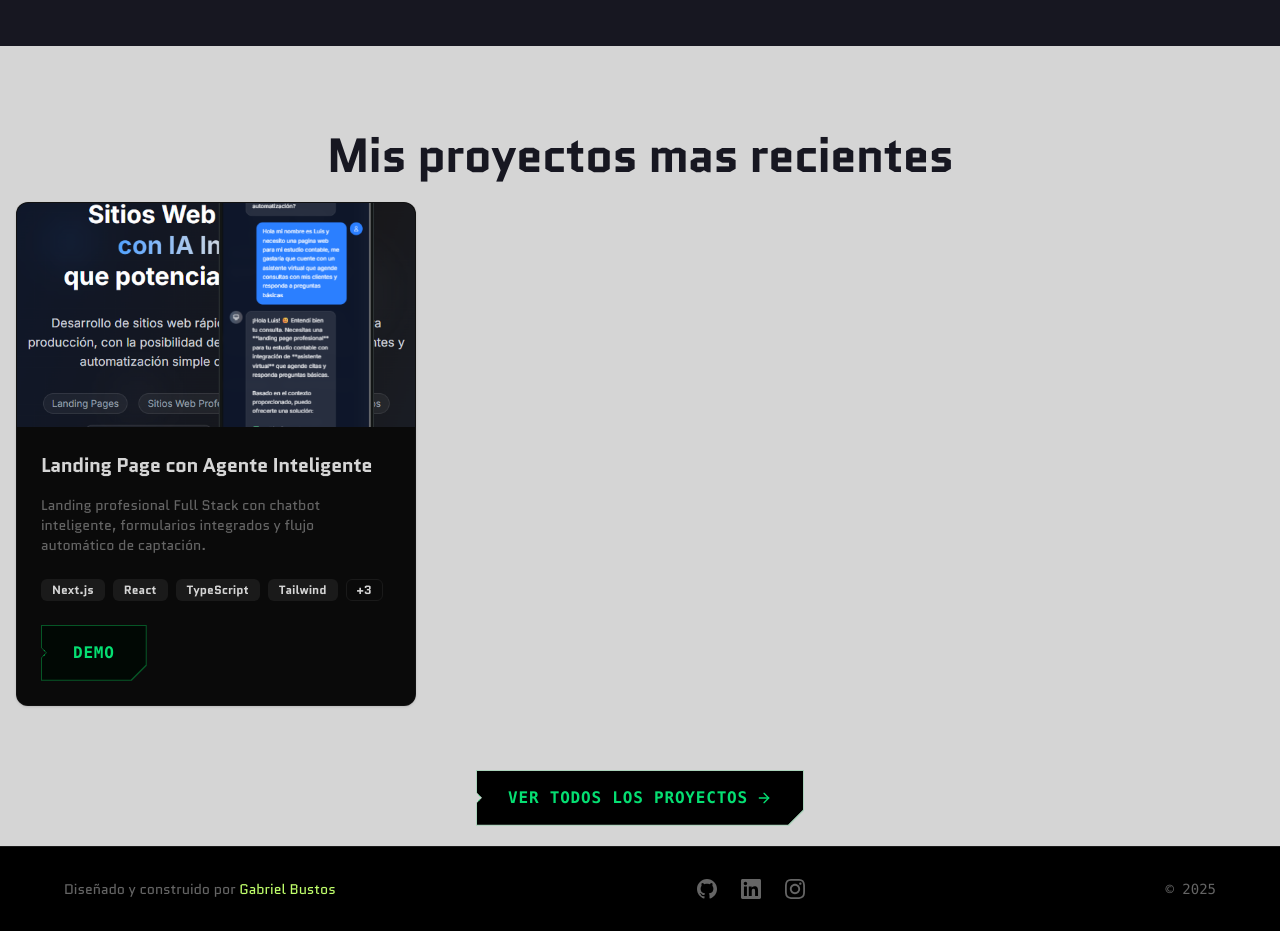
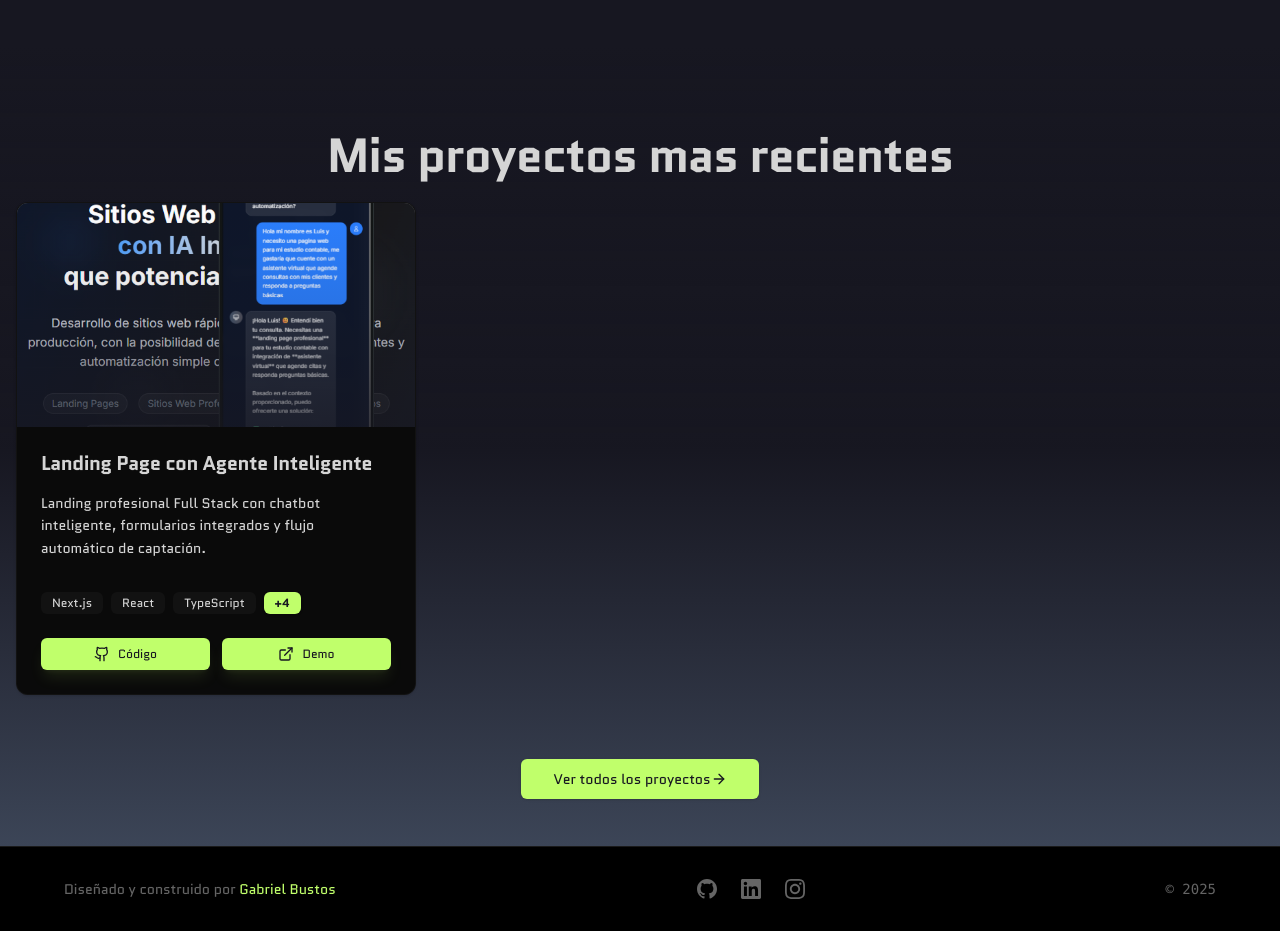
Before and after one commit to gabrielbustosdev/portafolio-profesional, a Next.js app: page / in a window 1280 px wide. Shown: the part 3220-4151 px from the top of the page. Built offline with nearby package versions, Linux system fonts and the light colour scheme.

Commit message:
feat: introduce dynamic projects section with individual detail pages and card components

```diff
--- /dev/null
+++ b/app/projects/[slug]/page.tsx
@@ -0,0 +1,128 @@
+import { getAllProjects, getProjectBySlug } from "@/lib/project-data";
+import { notFound } from "next/navigation";
+import { MDXRemote } from "next-mdx-remote/rsc";
+import Link from "next/link";
+import { ArrowLeft, Github, ExternalLink, Calendar, Clock } from "lucide-react";
+import { Button } from "@/components/ui/button";
+import { Badge } from "@/components/ui/badge";
+
+export async function generateStaticParams() {
+  const projects = getAllProjects();
+  return projects.map((project) => ({
+    slug: project.slug,
+  }));
+}
+
+export default async function ProjectPage({
+  params,
+}: {
+  params: Promise<{ slug: string }>;
+}) {
+  const { slug } = await params;
+  const project = getProjectBySlug(slug);
+
+  if (!project) {
+    notFound();
+  }
+
+  const { frontmatter, content } = project;
+
+  return (
+    <main className="min-h-screen pt-24 pb-16 px-4 sm:px-6 lg:px-8 bg-background">
+      <div className="max-w-4xl mx-auto">
+        {/* Back Button */}
+        <div className="mb-8">
+          <Button
+            variant="ghost"
+            asChild
+            className="group text-muted-foreground hover:text-foreground"
+          >
+            <Link href="/projects">
+              <ArrowLeft className="mr-2 h-4 w-4 group-hover:-translate-x-1 transition-transform" />
+              Volver a Proyectos
+            </Link>
+          </Button>
+        </div>
+
+        {/* Header Section */}
+        <div className="space-y-6 mb-12">
+          <div className="space-y-4">
+            <h1 className="text-4xl md:text-5xl font-bold tracking-tight text-foreground">
+              {frontmatter.title}
+            </h1>
+            <p className="text-xl text-muted-foreground leading-relaxed">
+              {frontmatter.description}
+            </p>
+          </div>
+
+          {/* Meta Info */}
+          <div className="flex flex-wrap gap-4 items-center text-sm text-muted-foreground border-y border-border py-4">
+            {frontmatter.date && (
+              <div className="flex items-center gap-2">
+                <Calendar className="h-4 w-4" />
+                <span>{frontmatter.date}</span>
+              </div>
+            )}
+            {frontmatter.role && (
+              <div className="flex items-center gap-2">
+                <span className="font-medium text-foreground">Rol:</span>
+                <span>{frontmatter.role}</span>
+              </div>
+            )}
+            {frontmatter.status && (
+              <Badge variant="outline" className="capitalize">
+                {frontmatter.status}
+              </Badge>
+            )}
+          </div>
+
+          {/* Tech Stack */}
+          {frontmatter.techStack && (
+            <div className="flex flex-wrap gap-2">
+              {frontmatter.techStack.map((tech) => (
+                <Badge key={tech} variant="secondary" className="px-3 py-1">
+                  {tech}
+                </Badge>
+              ))}
+            </div>
+          )}
+
+          {/* Action Buttons */}
+          <div className="flex flex-wrap gap-4 pt-2">
+            {frontmatter.repo && (
+              <Button variant="outline" asChild>
+                <a
+                  href={frontmatter.repo}
+                  target="_blank"
+                  rel="noopener noreferrer"
+                  className="gap-2"
+                >
+                  <Github className="h-4 w-4" />
+                  Ver Código
+                </a>
+              </Button>
+            )}
+            {frontmatter.liveDemo && (
+              <Button asChild>
+                <a
+                  href={frontmatter.liveDemo}
+                  target="_blank"
+                  rel="noopener noreferrer"
+                  className="gap-2"
+                >
+                  <ExternalLink className="h-4 w-4" />
+                  Ver Demo
+                </a>
+              </Button>
+            )}
+          </div>
+        </div>
+
+        {/* Content Section */}
+        <article className="prose prose-lg dark:prose-invert max-w-none prose-headings:scroll-mt-20 prose-headings:font-bold prose-a:text-primary prose-a:no-underline hover:prose-a:underline prose-img:rounded-xl prose-img:shadow-lg">
+          <MDXRemote source={content} />
+        </article>
+      </div>
+    </main>
+  );
+}
--- a/app/projects/page.tsx
+++ b/app/projects/page.tsx
@@ -1,7 +1,33 @@
+import Projects from "@/components/Projects";
+import { getAllProjects } from "@/lib/project-data";
+import { Metadata } from "next";
+
+export const metadata: Metadata = {
+  title: "Proyectos | Gabriel Bustos",
+  description:
+    "Explora mi portafolio completo de proyectos de desarrollo web, aplicaciones y experimentos.",
+};
+
 export default function ProjectsPage() {
+  const projects = getAllProjects();
+
   return (
-    <div>
-      <h1>Proyectos</h1>
-    </div>
+    <main className="min-h-screen pt-24 pb-16 px-4 sm:px-6 lg:px-8 bg-background">
+      <div className="max-w-7xl mx-auto space-y-12">
+        {/* Header Section */}
+        <div className="space-y-6 text-center max-w-3xl mx-auto">
+          <h1 className="text-4xl md:text-5xl font-bold tracking-tight bg-clip-text text-transparent bg-gradient-to-r from-primary to-primary/60">
+            Mis Proyectos
+          </h1>
+          <p className="text-xl text-muted-foreground leading-relaxed">
+            Una colección de mis trabajos más recientes, experimentos y
+            aplicaciones en producción.
+          </p>
+        </div>
+
+        {/* Projects Grid */}
+        <Projects projects={projects} />
+      </div>
+    </main>
   );
 }
--- a/components/ProjectCard.tsx
+++ b/components/ProjectCard.tsx
@@ -1,3 +1,5 @@
+"use client";
+
 import { ProjectPost } from "../types";
 import {
   Card,
@@ -7,74 +9,123 @@ import {
   CardTitle,
 } from "@/components/ui/card";
 import { Badge } from "@/components/ui/badge";
-import Button from "@/components/ui/CustomButton";
-import { Github, ExternalLink } from "lucide-react";
+import { Button } from "@/components/ui/button";
+import { Github, ExternalLink, ArrowRight, Eye } from "lucide-react";
 import Link from "next/link";
+import Image from "next/image";
 
 export default function ProjectCard({ project }: { project: ProjectPost }) {
   const { title, description, image, repo, liveDemo, techStack } =
     project.frontmatter;
 
   return (
-    <Card className="overflow-hidden flex flex-col h-full hover:shadow-lg transition-all duration-300 border-border/50 hover:border-primary/50 group">
-      <div className="relative aspect-video overflow-hidden">
+    <Card className="group relative overflow-hidden flex flex-col h-full border-border/50 bg-card hover:shadow-2xl hover:shadow-primary/10 hover:border-primary/50 transition-all duration-500">
+      {/* Clickable Area for the whole card */}
+      <Link
+        href={`/projects/${project.slug}`}
+        className="absolute inset-0 z-10 focus:outline-none focus:ring-2 focus:ring-primary/50 rounded-xl"
+        aria-label={`Ver detalles de ${title}`}
+      />
+
+      {/* Image Section */}
+      <div className="relative aspect-video overflow-hidden bg-muted">
         {image?.src ? (
-          <img
+          <div className="relative w-full h-full">
+            <Image
               src={image.src}
               alt={image.alt || title}
-            className="object-cover w-full h-full transition-transform duration-500 group-hover:scale-105"
+              fill
+              className="object-cover transition-transform duration-700 group-hover:scale-110 group-hover:blur-[2px]"
+              sizes="(max-width: 768px) 100vw, (max-width: 1200px) 50vw, 33vw"
             />
+            {/* Overlay Gradient */}
+            <div className="absolute inset-0 bg-gradient-to-t from-background via-background/20 to-transparent opacity-60 group-hover:opacity-40 transition-opacity duration-500" />
+
+            {/* View Project Button Overlay */}
+            <div className="absolute inset-0 flex items-center justify-center opacity-0 group-hover:opacity-100 transition-opacity duration-300">
+              <div className="bg-transparent text-primary px-4 py-2 rounded-lg border border-primary font-medium flex items-center gap-2 shadow-lg transform translate-y-4 group-hover:translate-y-0 transition-transform duration-300">
+                <Eye className="w-4 h-4" />
+                Ver Proyecto
+              </div>
+            </div>
+          </div>
         ) : (
-          <div className="w-full h-full bg-muted flex items-center justify-center text-muted-foreground">
-            No Image
+          <div className="w-full h-full flex items-center justify-center text-muted-foreground bg-secondary/50">
+            <span className="text-sm font-medium">Sin imagen</span>
           </div>
         )}
-        <div className="absolute inset-0 bg-gradient-to-t from-background/80 to-transparent opacity-0 group-hover:opacity-100 transition-opacity duration-300" />
       </div>
 
-      <CardHeader className="p-6 pb-2">
-        <CardTitle className="text-xl font-bold line-clamp-1 group-hover:text-primary transition-colors">
+      {/* Content Section */}
+      <CardHeader className="relative p-6 pb-2 z-20">
+        <div className="flex justify-between items-start gap-4">
+          <CardTitle className="text-xl font-bold leading-tight group-hover:text-primary transition-colors duration-300">
             {title}
           </CardTitle>
+        </div>
       </CardHeader>
 
-      <CardContent className="p-6 pt-2 flex-grow flex flex-col gap-4">
-        <p className="text-muted-foreground text-sm line-clamp-3">
+      <CardContent className="relative p-6 pt-2 flex-grow flex flex-col gap-4 z-20">
+        <p className="text-[#D5D5D5] text-sm line-clamp-3 leading-relaxed">
           {description}
         </p>
 
         {techStack && techStack.length > 0 && (
-          <div className="flex flex-wrap gap-2 mt-auto pt-2">
-            {techStack.slice(0, 4).map((tech) => (
-              <Badge key={tech} variant="secondary" className="text-xs">
+          <div className="flex flex-wrap gap-2 mt-auto pt-4">
+            {techStack.slice(0, 3).map((tech) => (
+              <Badge
+                key={tech}
+                variant="secondary"
+                className="text-xs font-medium bg-secondary/50 hover:bg-secondary transition-colors"
+              >
                 {tech}
               </Badge>
             ))}
-            {techStack.length > 4 && (
-              <Badge variant="outline" className="text-xs">
-                +{techStack.length - 4}
+            {techStack.length > 3 && (
+              <Badge variant="default" className="text-xs">
+                +{techStack.length - 3}
               </Badge>
             )}
           </div>
         )}
       </CardContent>
 
-      <CardFooter className="p-6 pt-0 flex gap-3">
+      {/* Footer / Actions */}
+      <CardFooter className="relative p-6 pt-0 flex gap-3 z-30">
         {repo && (
           <Button
-            variant="outline"
+            variant="default"
             size="sm"
-            className="flex-1 gap-2"
+            className="flex-1 gap-2 shadow-lg shadow-primary/10 hover:shadow-primary/30 transition-all duration-300"
+            asChild
+          >
+            <a
               href={repo}
               target="_blank"
+              rel="noopener noreferrer"
+              onClick={(e) => e.stopPropagation()} // Prevent card click
             >
               <Github className="w-4 h-4" />
-            Code
+              Código
+            </a>
           </Button>
         )}
         {liveDemo && (
-          <Button href={liveDemo} target="_blank" variant="primary" size="lg">
+          <Button
+            variant="default"
+            size="sm"
+            className="flex-1 gap-2 shadow-lg shadow-primary/10 hover:shadow-primary/30 transition-all duration-300"
+            asChild
+          >
+            <a
+              href={liveDemo}
+              target="_blank"
+              rel="noopener noreferrer"
+              onClick={(e) => e.stopPropagation()} // Prevent card click
+            >
+              <ExternalLink className="w-4 h-4" />
               Demo
+            </a>
           </Button>
         )}
       </CardFooter>
--- a/components/Projects.tsx
+++ b/components/Projects.tsx
@@ -1,6 +1,6 @@
 import { ProjectsProps } from "../types";
 import ProjectCard from "./ProjectCard";
-import Button from "@/components/ui/CustomButton";
+import { Button } from "@/components/ui/button";
 import Link from "next/link";
 import { ArrowRight } from "lucide-react";
 
@@ -22,13 +22,15 @@ export default function Projects({
       {showViewMore && (
         <div className="flex justify-center pt-8">
           <Button
-            variant="outline"
+            variant="default"
             size="lg"
             className="group border-primary/50 hover:border-primary hover:bg-primary/10 text-primary-foreground hover:text-primary transition-all duration-300"
-            href="/projects"
+            asChild
           >
-            Ver todos los proyectos
-            <ArrowRight className="w-4 h-4 group-hover:translate-x-1 transition-transform" />
+            <Link href="/projects">
+              Ver todos los proyectos
+              <ArrowRight className="w-4 h-4 group-hover:translate-x-1 transition-transform" />
+            </Link>
           </Button>
         </div>
       )}
--- a/components/RecentProjects.tsx
+++ b/components/RecentProjects.tsx
@@ -1,11 +1,16 @@
-import { getAllProjects } from "../app/api/projects/route";
+import { getAllProjects } from "@/lib/project-data";
 import Projects from "./Projects";
 
 export default function RecentProjects() {
   const projects = getAllProjects();
   return (
-    <div className="min-h-screen flex flex-col gap-4 items-center bg-foreground p-4 pt-20">
-      <h1 className="text-3xl md:text-5xl font-bold text-background leading-tight tracking-tight">
+    <div
+      className="min-h-screen flex flex-col gap-4 items-center
+    bg-gradient-to-b from-background via-slate-300/50 to-slate-800/50
+    dark:from-background dark:via-background/50 dark:to-slate-500/50
+    p-4 pt-20"
+    >
+      <h1 className="text-3xl md:text-5xl font-bold text-foreground leading-tight tracking-tight">
         Mis proyectos mas recientes
       </h1>
       <Projects projects={projects} limit={3} showViewMore={true} />
--- /dev/null
+++ b/lib/project-data.ts
@@ -0,0 +1,54 @@
+import fs from "fs";
+import path from "path";
+import matter from "gray-matter";
+import { ProjectPost } from "@/types/projectPost";
+
+const projectsDirectory = path.join(process.cwd(), "lib/projects");
+
+export function getAllProjects(): ProjectPost[] {
+  // Create directory if it doesn't exist
+  if (!fs.existsSync(projectsDirectory)) {
+    return [];
+  }
+
+  const fileNames = fs.readdirSync(projectsDirectory);
+  const allProjectsData = fileNames
+    .filter((fileName) => fileName.endsWith(".mdx"))
+    .map((fileName) => {
+      const slug = fileName.replace(/\.mdx$/, "");
+      const fullPath = path.join(projectsDirectory, fileName);
+      const fileContents = fs.readFileSync(fullPath, "utf8");
+
+      const { data, content } = matter(fileContents);
+
+      return {
+        slug,
+        content,
+        frontmatter: data as ProjectPost["frontmatter"],
+      };
+    });
+
+  // Sort projects by date if available, otherwise keep file system order
+  return allProjectsData.sort((a, b) => {
+    if (a.frontmatter.date && b.frontmatter.date) {
+      return a.frontmatter.date < b.frontmatter.date ? 1 : -1;
+    }
+    return 0;
+  });
+}
+
+export function getProjectBySlug(slug: string): ProjectPost | null {
+  try {
+    const fullPath = path.join(projectsDirectory, `${slug}.mdx`);
+    const fileContents = fs.readFileSync(fullPath, "utf8");
+    const { data, content } = matter(fileContents);
+
+    return {
+      slug,
+      content,
+      frontmatter: data as ProjectPost["frontmatter"],
+    };
+  } catch (error) {
+    return null;
+  }
+}
--- a/lib/projects/landing-page-ai.mdx
+++ b/lib/projects/landing-page-ai.mdx
@@ -17,6 +17,7 @@ techStack:
     "Gmail API",
   ]
 liveDemo: "https://gabrielbustosdev.vercel.app/"
+repo: "https://github.com/gabrielbustosdev/gabrielbustosdev-vercelapp"
 role: "Full Stack Developer"
 status: "completed"
 metrics:
--- a/package.json
+++ b/package.json
@@ -19,6 +19,7 @@
     "gray-matter": "^4.0.3",
     "lucide-react": "^0.555.0",
     "next": "16.0.4",
+    "next-mdx-remote": "^5.0.0",
     "next-themes": "^0.4.6",
     "react": "19.2.0",
     "react-dom": "19.2.0",
--- a/types/projectPost.ts
+++ b/types/projectPost.ts
@@ -15,6 +15,7 @@ export interface ProjectPost extends BasePost {
     };
     gallery?: ImageRef[];
   };
+  slug: string;
 }
 
 export interface ProjectsProps {
```
Also changed, not shown: 1 other file (tests, documents, lock files or other folders). Lines whose indentation alone changed are shown as unchanged.
